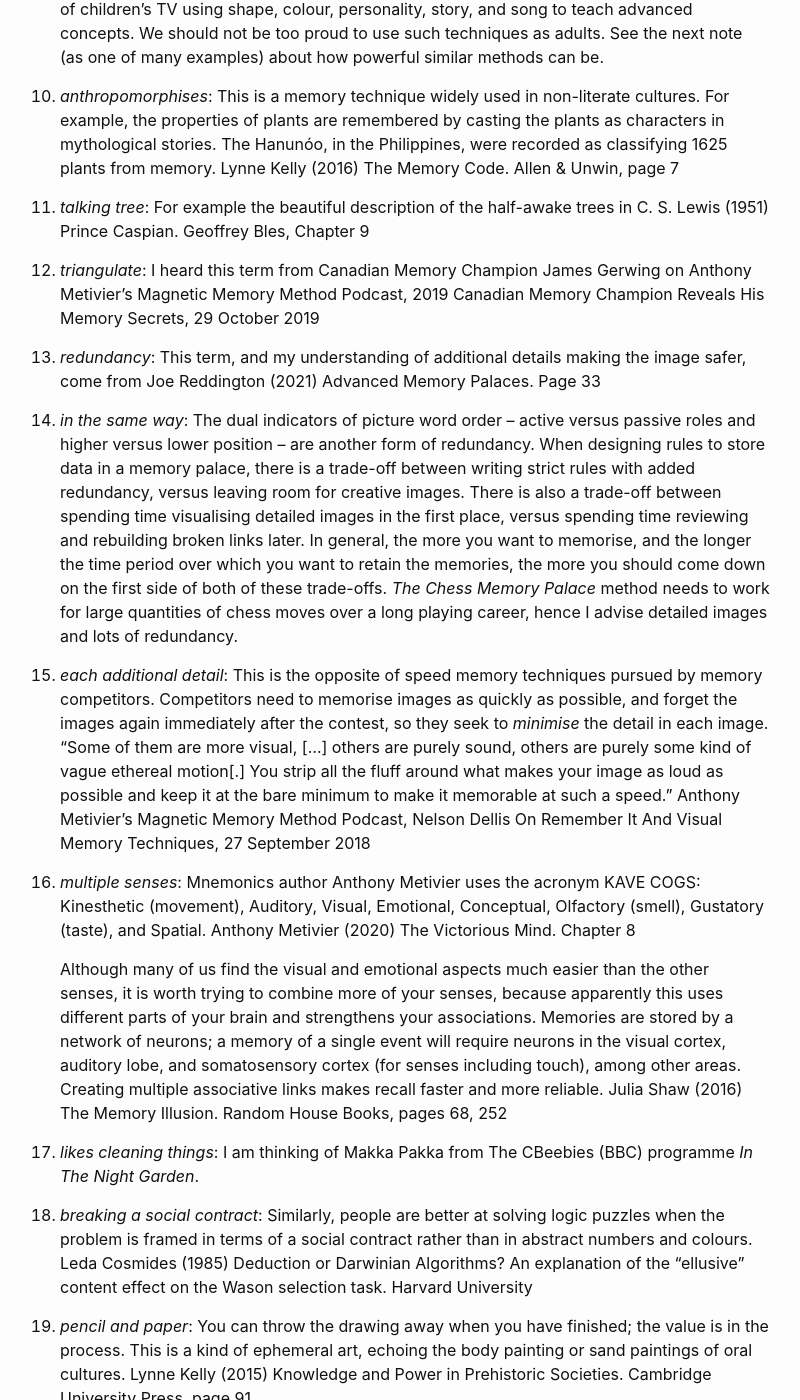
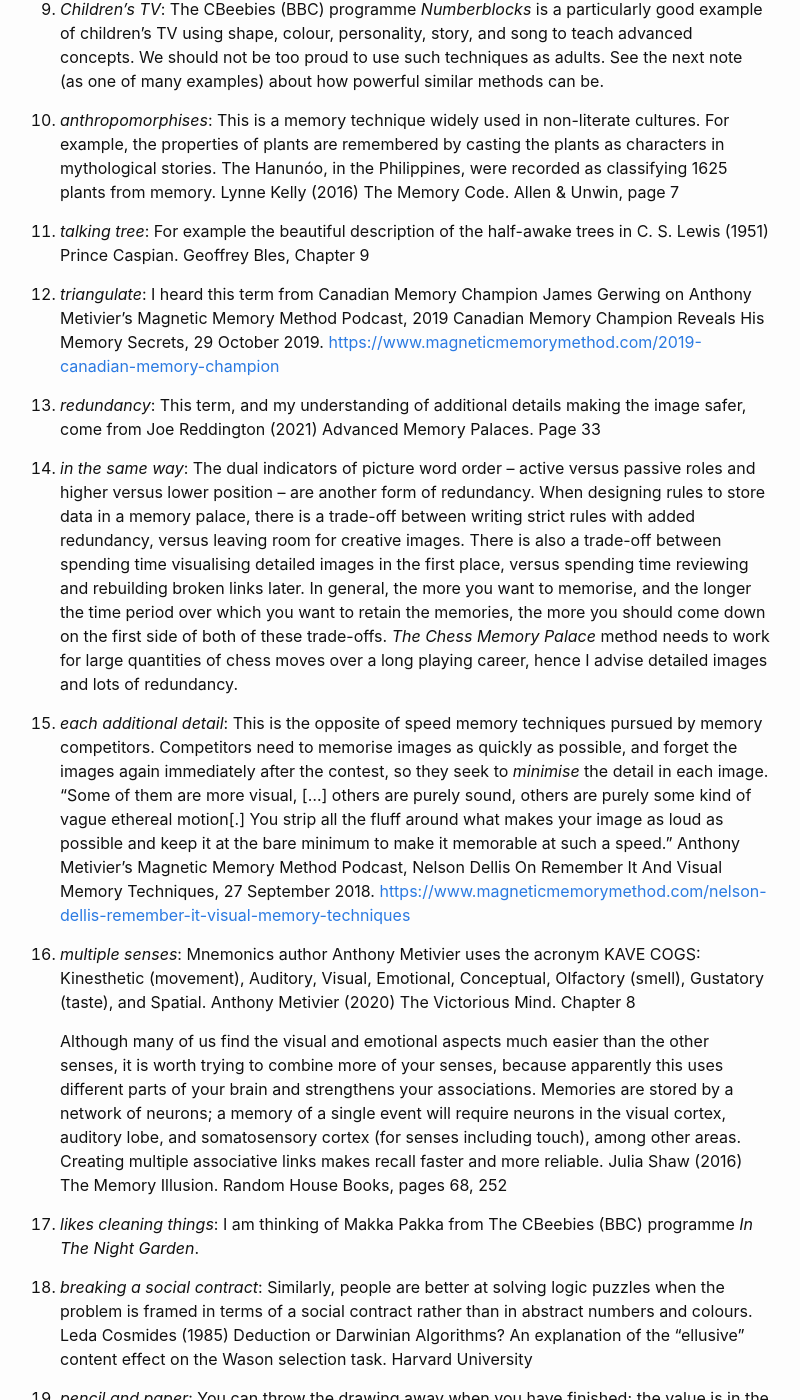
Before and after one commit to liontailedmacaque/liontailedmacaque.github.io, a Jekyll site: the page built from chessmemorypalace/notes.md, in a window 1280 px wide and 1400 px high, scrolled down 4669 px. Shown: the whole window, without its empty margins (240-1040 px from the left). Built offline with Jekyll 4.4.1, drawn with Linux system fonts in a browser that asks for light colours; some of the changed lines change nothing that is shown; some of the changed text lies outside the part shown.

Commit message:
Added M hyperlinks

```diff
--- a/chessmemorypalace/notes.md
+++ b/chessmemorypalace/notes.md
@@ -66,7 +66,7 @@ The Chess Memory Palace is an instruction manual in using memory techniques for
 
     Of course, given neurodiversity, it is impossible to give advice that applies to literally everyone. My main point is to encourage you to not give up on memory techniques without first trying them. They will work for almost all readers.
 
-    There is not much research on blindness and memory palaces, but some reports say that the technique still works by focusing on senses other than sight, such as feeling, taste, and sound. Anthony Metivier's Magnetic Memory Method Podcast, Anastasia Woolmer on Memorizing Movement and Mastering Recall, 26 February 2020. For those of us who are sighted, remember that we should be using multiple senses in our "images" anyway.
+    There is not much research on blindness and memory palaces, but some reports say that the technique still works by focusing on senses other than sight, such as feeling, taste, and sound. Anthony Metivier's Magnetic Memory Method Podcast, Anastasia Woolmer on Memorizing Movement and Mastering Recall, 26 February 2020. For those of us who are sighted, remember that we should be using multiple senses in our "images" anyway. <https://www.magneticmemorymethod.com/anastasia-woolmer>
 
 4.  *surprising, funny*: The classic text in the art of memory is the ancient *Rhetorica ad Herennium*, written by an unknown author in ~86-82 BC. "Now nature herself teaches us what we should do. When we see in every day life things that are petty, ordinary, and banal, we generally fail to remember them, because the mind is not being stirred by anything novel or marvellous. But if we see or hear something exceptionally base, dishonourable, unusual, great, unbelievable, or ridiculous, that we are likely to remember for a long time." *Ad C. Herennium libri IV*, as quoted in Frances Yates (2014) The Art Of Memory. The Bodley Head, page 25 (original work published 1966)
 
@@ -86,13 +86,13 @@ The Chess Memory Palace is an instruction manual in using memory techniques for
 
 11. *talking tree*: For example the beautiful description of the half-awake trees in C. S. Lewis (1951) Prince Caspian. Geoffrey Bles, Chapter 9
 
-12. *triangulate*: I heard this term from Canadian Memory Champion James Gerwing on Anthony Metivier's Magnetic Memory Method Podcast, 2019 Canadian Memory Champion Reveals His Memory Secrets, 29 October 2019
+12. *triangulate*: I heard this term from Canadian Memory Champion James Gerwing on Anthony Metivier's Magnetic Memory Method Podcast, 2019 Canadian Memory Champion Reveals His Memory Secrets, 29 October 2019. <https://www.magneticmemorymethod.com/2019-canadian-memory-champion>
 
 13. *redundancy*: This term, and my understanding of additional details making the image safer, come from Joe Reddington (2021) Advanced Memory Palaces. Page 33
 
 14. *in the same way*: The dual indicators of picture word order -- active versus passive roles and higher versus lower position -- are another form of redundancy. When designing rules to store data in a memory palace, there is a trade-off between writing strict rules with added redundancy, versus leaving room for creative images. There is also a trade-off between spending time visualising detailed images in the first place, versus spending time reviewing and rebuilding broken links later. In general, the more you want to memorise, and the longer the time period over which you want to retain the memories, the more you should come down on the first side of both of these trade-offs. *The Chess Memory Palace* method needs to work for large quantities of chess moves over a long playing career, hence I advise detailed images and lots of redundancy.
 
-15. *each additional detail*: This is the opposite of speed memory techniques pursued by memory competitors. Competitors need to memorise images as quickly as possible, and forget the images again immediately after the contest, so they seek to *minimise* the detail in each image. "Some of them are more visual, \[...\] others are purely sound, others are purely some kind of vague ethereal motion\[.\] You strip all the fluff around what makes your image as loud as possible and keep it at the bare minimum to make it memorable at such a speed." Anthony Metivier's Magnetic Memory Method Podcast, Nelson Dellis On Remember It And Visual Memory Techniques, 27 September 2018
+15. *each additional detail*: This is the opposite of speed memory techniques pursued by memory competitors. Competitors need to memorise images as quickly as possible, and forget the images again immediately after the contest, so they seek to *minimise* the detail in each image. "Some of them are more visual, \[...\] others are purely sound, others are purely some kind of vague ethereal motion\[.\] You strip all the fluff around what makes your image as loud as possible and keep it at the bare minimum to make it memorable at such a speed." Anthony Metivier's Magnetic Memory Method Podcast, Nelson Dellis On Remember It And Visual Memory Techniques, 27 September 2018. <https://www.magneticmemorymethod.com/nelson-dellis-remember-it-visual-memory-techniques>
 
 16. *multiple senses*: Mnemonics author Anthony Metivier uses the acronym KAVE COGS: Kinesthetic (movement), Auditory, Visual, Emotional, Conceptual, Olfactory (smell), Gustatory (taste), and Spatial. Anthony Metivier (2020) The Victorious Mind. Chapter 8
 
```
